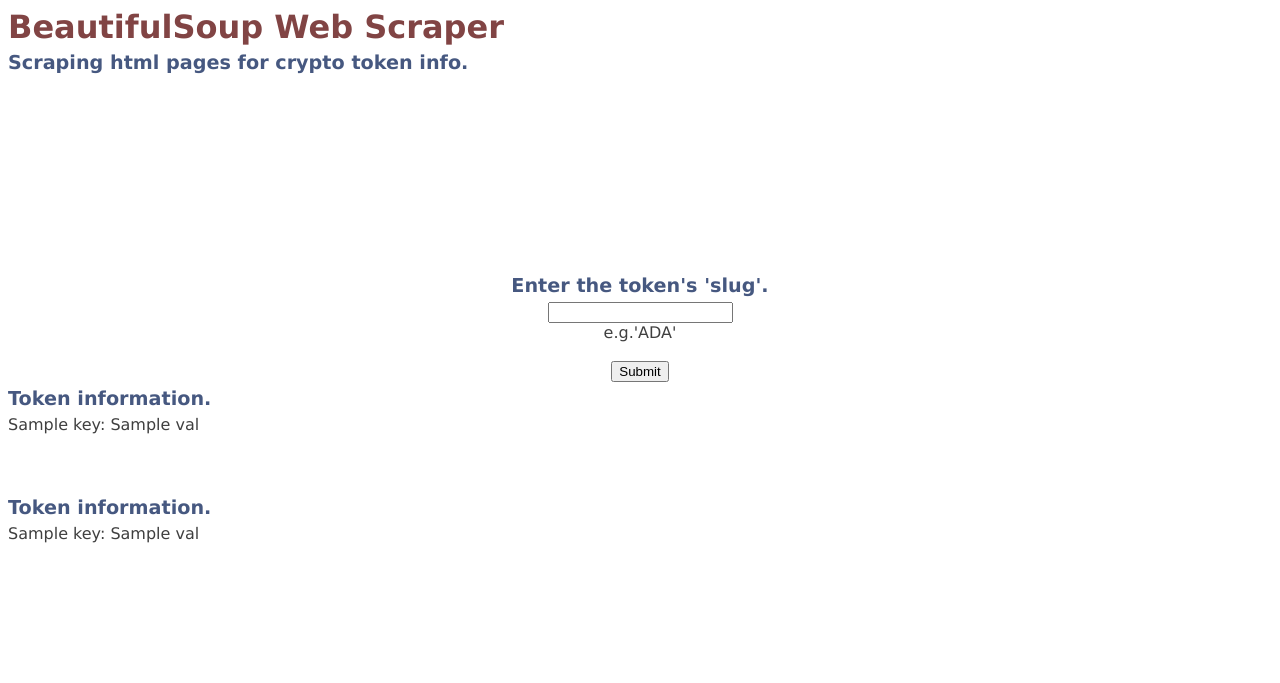
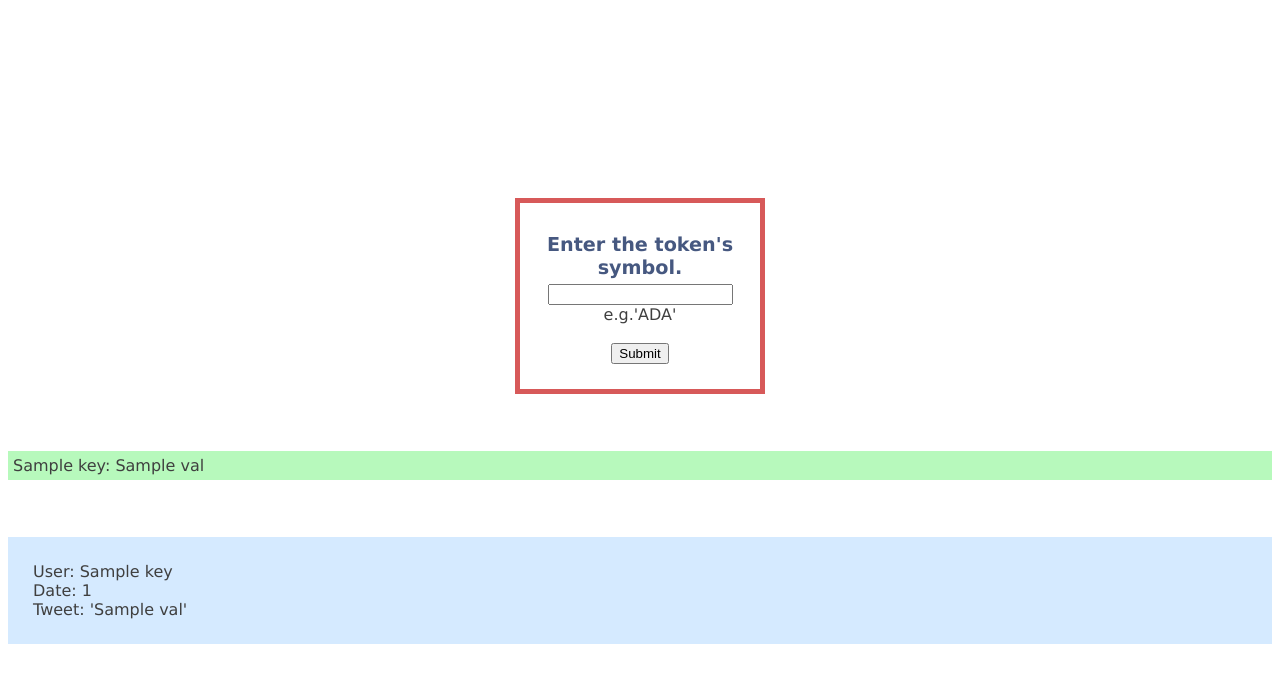
Before and after one commit to CVanchieri/DSPortfolio_FlaskApp, a Flask app: template templates/coinscraper.html in a window 1280 px wide. Shown: the top 683 px of the page. Run offline with Flask 2, Linux system fonts and the light colour scheme; the template is opened without the code that fills it: most values are stand-ins (such as "Sample title", 1, 10 or a date in 2020); some libraries are stand-ins or nearby versions.

Commit message:
added twitter hashtag pulls

```diff
--- a/app.py
+++ b/app.py
@@ -186,42 +186,42 @@ def coin_scrape_result():
     token_info = {}
     for key, value in coins_query.items():
         name = value['name']
-        token_info['token name'] = name
+        token_info['name'] = name
         symbol = value['symbol']
-        token_info['token symbol'] = symbol
+        token_info['symbol'] = symbol
         slug = value['slug']
-        token_info['token slug'] = slug
+        token_info['slug'] = slug
         platform = value['platform']
-        token_info['token platform'] = platform
+        token_info['platform'] = platform
         date_added = value['date_added']
-        token_info['token date_added'] = date_added
+        token_info['date added'] = date_added
         is_active = value['is_active']
         if is_active != 1:
-            token_info['token activity'] = 'no'
+            token_info['activity'] = 'no'
         else:
-            token_info['token activity'] = 'yes'
+            token_info['activity'] = 'yes'
         total_supply = value['total_supply']
-        token_info['token total_supply'] = total_supply
+        token_info['total supply'] = total_supply
         circulating_supply = value['circulating_supply']
-        token_info['token circulating supply'] = circulating_supply
+        token_info['circulating supply'] = circulating_supply
         market_cap = value['quote']['USD']['market_cap']
-        token_info['token market cap'] = market_cap
+        token_info['market cap'] = market_cap
         price = value['quote']['USD']['price']
-        token_info['token price'] = price
+        token_info['price'] = price
         volume_24h = value['quote']['USD']['volume_24h']
-        token_info['token volume'] = volume_24h
+        token_info['volume'] = volume_24h
         change_1h = value['quote']['USD']['percent_change_1h']
-        token_info['token change 1hr'] = change_1h
+        token_info['change 1hr'] = change_1h
         change_24h = value['quote']['USD']['percent_change_24h']
-        token_info['token change 24hr'] = change_24h
+        token_info['change 24hr'] = change_24h
         change_7d = value['quote']['USD']['percent_change_7d']
-        token_info['token change 7d'] = change_7d
+        token_info['change 7d'] = change_7d
         change_30d = value['quote']['USD']['percent_change_30d']
-        token_info['token change 30d'] = change_30d
+        token_info['change 30d'] = change_30d
         change_60d = value['quote']['USD']['percent_change_60d']
-        token_info['token change 60d'] = change_60d
+        token_info['change 60d'] = change_60d
         change_90d = value['quote']['USD']['percent_change_90d']
-        token_info['token change 90d'] = change_90d
+        token_info['change 90d'] = change_90d
         ####################
         ### CMC api token urls ###
         ####################
@@ -233,7 +233,7 @@ def coin_scrape_result():
                 logo = value2['logo']
                 for x in value2['urls']['explorer']:
                     token_urls.append(x)
-        token_info['token urls'] = token_urls
+        token_info['source urls'] = token_urls
         ####################
         ### CMC html scrape token stats1 ###
         ####################
@@ -248,21 +248,21 @@ def coin_scrape_result():
             mc1_change.append('-' + block1.select_one('div:nth-child(2)').span.text)
         else:
             mc1_change.append('+' + block1.select_one('div:nth-child(2)').span.text)
-        token_info['token market cap'] = mc1_2text, mc1_change[0]
+        token_info['market cap'] = mc1_2text, mc1_change[0]
         ################
         ### Volume stats ###
         b2 = bs_cmc1.find('div', class_='hide___2JmAL statsContainer___2uXZW')
         block2 = b2.select_one('div:nth-child(3)')
         v_text = block2.div.div.text
         v_2text = block2.find('div', class_='statsItemRight___yJ5i-').div.text
-        token_info['token volume'] = v_2text
+        token_info['volume'] = v_2text
         ################
         ### Circulating stats ###
         b3 = b2.select_one('div:nth-child(4)')
         ts_text = b3.select_one('div', class_='sc-16r8icm-0 lpaFj statsLabel___1Mkfd').text
         ts_2text = b3.find('div', class_='sc-16r8icm-0 kkJvVq').div.text
         ts_2perc_text = b3.find('div', class_='supplyBlockPercentage___1g1SF').text
-        token_info['token circulating supply'] = ts_2text#, ts_2perc_text
+        token_info['circulating supply'] = ts_2text#, ts_2perc_text
         ####################
         ### CMC html scrape token stats2 ###
         ####################
@@ -277,12 +277,12 @@ def coin_scrape_result():
             tr2td_change.append('-' + tr2.td.div.span.text)
         else:
             tr2td_change.append('+' + tr2.td.div.span.text)
-        token_info['token price'] = tr2td_text, tr2td_change[0]
+        token_info['price'] = tr2td_text, tr2td_change[0]
         ### 24hr change stats ###
         tr3 = body.select_one('tr:nth-child(3)')
         tr3_text = tr3.th.text
         tr3td_text = tr3.td.text
-        token_info['token 24hr low / high'] = tr3td_text
+        token_info['24hr low / high'] = tr3td_text
         ### Trading volume stats ###
         tr4 = body.select_one('tr:nth-child(4)')
         tr4_text = tr4.th.text
@@ -292,12 +292,12 @@ def coin_scrape_result():
             tr4td_change.append('-' + tr4.td.div.span.text)
         else:
             tr4td_change.append('+' + tr4.td.div.span.text)
-        token_info['token 24hr volume'] = tr4td_text, tr4td_change[0]
+        token_info['24hr volume'] = tr4td_text, tr4td_change[0]
         ### Market dominance stats ###
         tr5 = body.select_one('tr:nth-child(6)')
         tr5_text = tr5.th.text
         tr5td_text = tr5.td.text
-        token_info['token market dominance'] = tr5td_text
+        token_info['market dominance'] = tr5td_text
         ####################
         ### CMC html scrape token hash ###
         ####################
@@ -320,16 +320,16 @@ def coin_scrape_result():
                     token_hash.append(thash[27:])
                 else:
                     token_hash.append(thash[26:])
-        token_info['token hash'] = token_hash[0]
-        token_info['token hash_url'] = hash_url[0]
-        token_info['token platform'] = platform[0]
+        token_info['hash'] = token_hash[0]
+        token_info['hash_url'] = hash_url[0]
+        token_info['platform'] = platform[0]
         ### Token description ###
         token_description = []
         for desc in bs_cmc1.find_all('div', class_='sc-1lt0cju-0 srvSa'):
             if desc.div.text != None:
                 des = desc.div
                 token_description.append(des.text)
-        token_info['token description'] = token_description[0]
+        token_info['description'] = token_description[0]
         ####################
         ### CMC html scrape token articles ###
         ####################
@@ -343,7 +343,7 @@ def coin_scrape_result():
         links = article.find('ul')
         for li in links.find_all('li'):
             token_articles.append([li.a.text, li.a['href']])
-        token_info['token articles'] = token_articles
+        token_info['info articles'] = token_articles
 
     ################################################################
     TWITconsumer_key = os.getenv("TWITCONSUMER_KEY")
@@ -357,7 +357,7 @@ def coin_scrape_result():
     wait_on_rate_limit_notify=True)
 
     tweets = {} # store all ids and tweets
-    days = 1 # set the # of 'past' days to pull tweets from, end date
+    days = 2 # set the # of 'past' days to pull tweets from, end date
     today = datetime.utcnow() # get todays date
     end_date = today - timedelta(days=days) # <-- set the end date
     end_str = end_date.strftime('%m/%d/%Y') # set the end date as str
@@ -365,7 +365,7 @@ def coin_scrape_result():
 
     ### search hashtags ###
     print('--- searching hashtags ---')
-    tags = [token_info['token symbol']]
+    tags = [token_info['symbol'], token_info['slug']]
     for tag in tags: # loop through hashtags
         try:
             print(f'---> hashtag: {tag}')
@@ -373,7 +373,7 @@ def coin_scrape_result():
                                         since=end_str,
                                         exclude_replies=True,
                                         lang='en',
-                                        tweet_mode='extended').items(50):
+                                        tweet_mode='extended').items(100):
                 if status.full_text is not None:
                     text = status.full_text.lower()
 
@@ -386,15 +386,27 @@ def coin_scrape_result():
         except tweepy.TweepError as e:
             print("Tweepy Error: {}".format(e))
 
-    for key, val in tweets.items(): # loop through dictionary key/values
-        val0, val1, val2 = val # unpack all variables
-        tags = re.findall("[#]\w+", val2) # get all words starting with '#'.
-        tweets[key] = [val0, val1, val2, tags] # add elements to the dictionary
-
-    tweet_res = {}
+    tweets_temp = {}
     for key, val in tweets.items():
         if 'rt' not in val[2]:
-            tweet_res[key] = val
+            val[2] = val[2].split('http', 1)[0]
+            if ':' in val[2] == 1:
+                val[2] = val[2].split(': ', 1)[1]
+                val[2] = re.sub(r'[!@#$]', '', val[2])
+                val[2] = "".join(val[2].splitlines())
+                tweets_temp[val[1]] = val[0], val[2]
+            else:
+                val[2] = re.sub(r'[!@#$]', '', val[2])
+                val[2] = "".join(val[2].splitlines())
+                tweets_temp[val[1]] = val[0], val[2]
+    temp = []
+    tweets_res = {}
+    for key, val in tweets_temp.items():
+        if val[1][10:20] not in temp:
+            temp.append(val[1][10:20])
+            tweets_res[key] = val
+        else:
+            continue
 
 
     print('--- hashtags tweets ---')
@@ -404,4 +416,4 @@ def coin_scrape_result():
     break1 = datetime.now()
     print("Elapsed time: {0}".format(break1-start)) # show timer
 
-    return render_template('coinscraper.html', data=token_info.items(), tweets=tweet_res.items())
+    return render_template('coinscraper.html', data=token_info.items(), tweets=tweets_res.items())
--- a/static/style.css
+++ b/static/style.css
@@ -40,6 +40,26 @@ div.block {
   cursor: pointer;
   text-align: center;
 }
+div.boxed_b {
+  background-color: rgb(213, 234, 255);
+  padding: 25px;
+  margin-left: auto;
+  margin-right: auto;
+}
+div.boxed_r {
+  border: 5px solid rgb(215, 89, 89) ;
+  width: 15%;
+  padding: 25px;
+  text-align: center;
+  margin-left: auto;
+  margin-right: auto;
+}
+div.boxed_g {
+  background-color: rgb(183, 249, 188);
+  padding: 5px;
+  margin-left: auto;
+  margin-right: auto;
+}
 
 
 tr:nth-child(odd)		{ background-color:#eee; }
--- a/templates/coinscraper.html
+++ b/templates/coinscraper.html
@@ -2,13 +2,11 @@
 <html lang="en" prefix="og: http://ogp.me/ns#">
 <link rel=stylesheet type=text/css href="{{ url_for('static', filename='style.css') }}">
 <div class=page>
-  <title>BS4 Crypto Token Scraper</title>
-  <h1>BeautifulSoup Web Scraper</h1>
-  <h2>Scraping html pages for crypto token info.</h2>
+  <title>Crypto Token Scraper</title>
   <head>
-    <meta property="og:title" content="Using BeautifulSoup to scrape html pages for crypto token info."/>
-    <meta property="og:url" content="https://cvanchieri.github.io/DSPortfolio/Post_TwitterBotAWSLambdaFunction.html"/>
-    <meta name="image" property="og:image" content="https://github.com/CVanchieri/DSPortfolio/blob/master/assets/images/TwitterBot/TwitterBotData.png?raw=true"/>
+    <meta property="og:title" content="Crypto Token Scraper."/>
+    <meta property="og:url" content="https://portfolioprojects.herokuapp.com/coinscraper"/>
+    <meta name="image" property="og:image" content="https://personal-financial.com/wp-content/uploads/2020/06/Discover-the-5-Altcoins-that-will-explode-according-to-BlockFyre.jpg?raw=true"/>
   </head>
 </div>
 <br/>
@@ -21,9 +19,9 @@
 <br/>
 <br/>
 <br/>
-<div>
+<div class="boxed_r" >
   <center>
-  <h2>Enter the token's 'slug'.</h2>
+  <h2>Enter the token's symbol.</h2>
   <form method="POST">
                   <input name = "user_input"> <br/>
                   <label for="user_input">e.g.'ADA'</label><br/>
@@ -32,22 +30,25 @@
   </form>
   </center>
 </div>
+<br/>
+<br/>
+<br/>
 <div>
-<h2>Token information.</h2>
  {% for key, val in data %}
- <tr>
-    {{ key }}: {{ val }} <br />
- </tr>
+    <div class="boxed_g">
+    {{ key }}: {{ val }} <br/>
+    </div>
   {% endfor %}
 </div>
 <br/>
 <br/>
 <br/>
-<div>
-<h2>Token information.</h2>
- {% for key, val in tweets %}
- <tr>
-    {{ key }}: {{ val }} <br />
- </tr>
-  {% endfor %}
-</div>
+  <div>
+    {% for key, val in tweets %}
+    <div class="boxed_b">
+      User: {{ key }} <br/>
+      Date: {{ val[0] }} <br/>
+      Tweet: '{{ val[1] }}' <br/>
+    </div>
+    {% endfor %}
+  </div>
```
Also changed, not shown: cryptoinfo.py (added, +195 -0 lines), cryptotags.py (+28 -1 lines).
